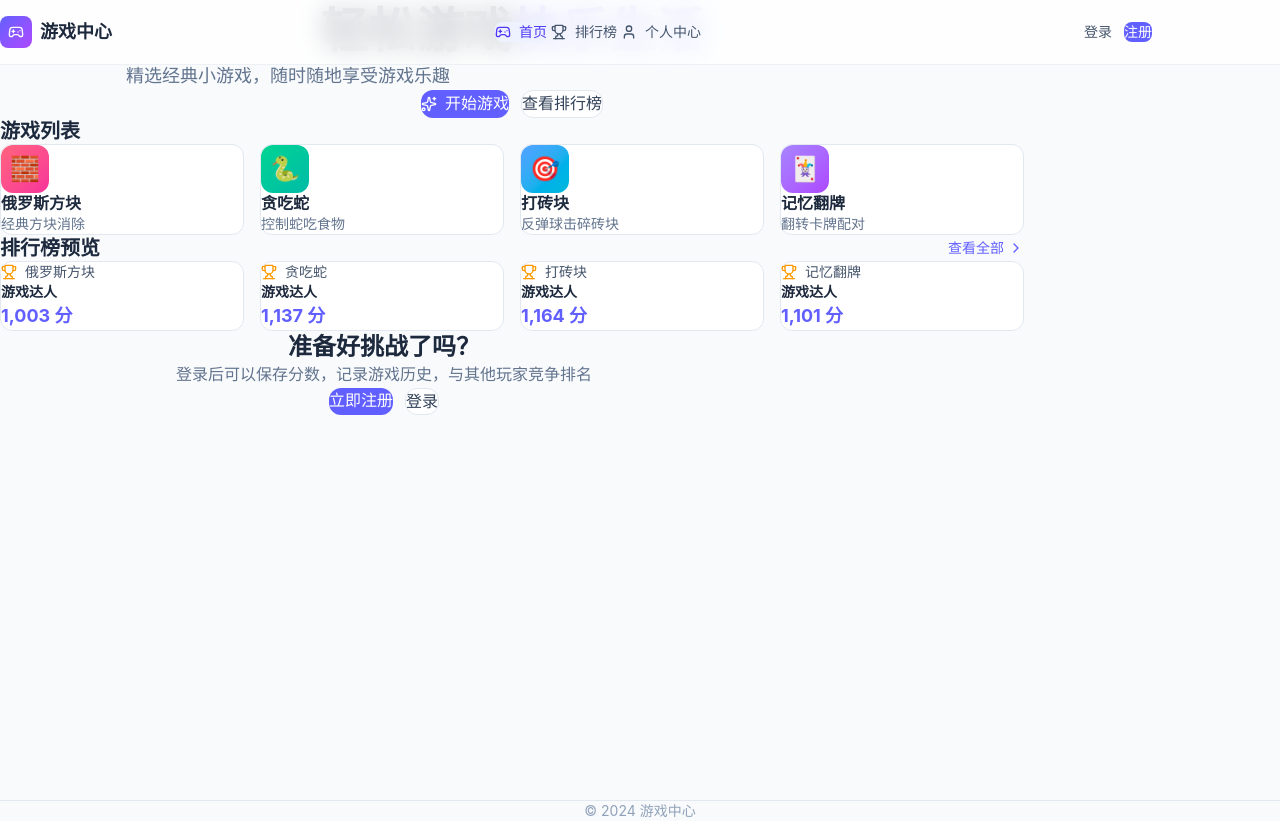
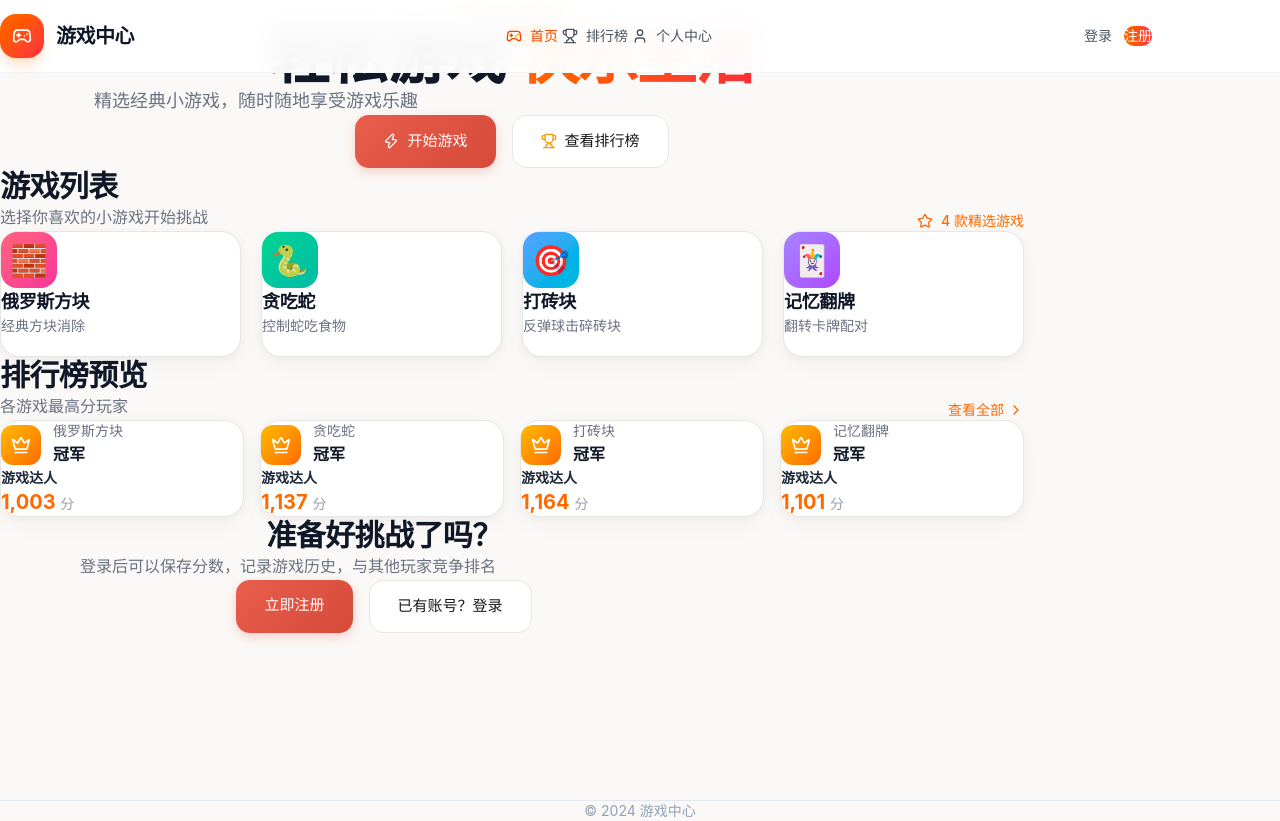
Before and after one commit to kukuboy/games, a Next.js app in the folder game-center/: page / in a window 1280 px wide. Built offline with nearby package versions, Linux system fonts and the light colour scheme.

Commit message:
feat: 创建 Next.js 游戏网站
Co-authored-by: traeagent <traeagent@users.noreply.github.com>

```diff
--- a/game-center/app/globals.css
+++ b/game-center/app/globals.css
@@ -1,15 +1,15 @@
 @import "tailwindcss";
 
 :root {
-  --background: #f8fafc;
-  --foreground: #1e293b;
-  --card-bg: #ffffff;
-  --card-border: #e2e8f0;
-  --accent: #6366f1;
-  --accent-light: #a5b4fc;
-  --text-primary: #1e293b;
-  --text-secondary: #64748b;
-  --text-muted: #94a3b8;
+  --bg-primary: #faf9f7;
+  --bg-secondary: #ffffff;
+  --text-primary: #1a1a1a;
+  --text-secondary: #666666;
+  --text-muted: #999999;
+  --accent-primary: #e85d4c;
+  --accent-secondary: #f4a261;
+  --border-color: #e8e6e3;
+  --shadow-color: rgba(0, 0, 0, 0.04);
 }
 
 * {
@@ -19,55 +19,122 @@
 }
 
 body {
-  background: var(--background);
-  color: var(--foreground);
-  font-family: -apple-system, BlinkMacSystemFont, 'Segoe UI', Roboto, sans-serif;
-  line-height: 1.6;
+  background: var(--bg-primary);
+  color: var(--text-primary);
+  font-family: -apple-system, BlinkMacSystemFont, 'SF Pro Display', 'Segoe UI', Roboto, sans-serif;
+  line-height: 1.7;
   -webkit-font-smoothing: antialiased;
+  -moz-osx-font-smoothing: grayscale;
 }
 
 h1, h2, h3, h4, h5, h6 {
+  font-family: 'SF Pro Display', -apple-system, BlinkMacSystemFont, sans-serif;
   font-weight: 600;
-  line-height: 1.3;
-}
-
-.text-gradient {
-  background: linear-gradient(135deg, var(--accent), var(--accent-light));
-  -webkit-background-clip: text;
-  -webkit-text-fill-color: transparent;
-  background-clip: text;
+  letter-spacing: -0.02em;
 }
 
 .glass-card {
-  background: var(--card-bg);
-  border: 1px solid var(--card-border);
-  border-radius: 12px;
+  background: var(--bg-secondary);
+  border-radius: 20px;
+  border: 1px solid var(--border-color);
+  box-shadow: 0 2px 8px var(--shadow-color), 0 8px 24px rgba(0, 0, 0, 0.03);
+  transition: all 0.4s cubic-bezier(0.4, 0, 0.2, 1);
+}
+
+.glass-card:hover {
+  transform: translateY(-4px);
+  box-shadow: 0 8px 24px var(--shadow-color), 0 16px 48px rgba(0, 0, 0, 0.06);
+}
+
+.btn-primary {
+  background: linear-gradient(135deg, var(--accent-primary), #d64a3a);
+  color: white;
+  border: none;
+  border-radius: 14px;
+  padding: 14px 28px;
+  font-weight: 500;
+  font-size: 15px;
+  cursor: pointer;
+  transition: all 0.3s ease;
+  box-shadow: 0 4px 12px rgba(232, 93, 76, 0.25);
+}
+
+.btn-primary:hover {
+  transform: translateY(-2px);
+  box-shadow: 0 6px 20px rgba(232, 93, 76, 0.35);
+}
+
+.btn-secondary {
+  background: var(--bg-secondary);
+  color: var(--text-primary);
+  border: 1px solid var(--border-color);
+  border-radius: 14px;
+  padding: 14px 28px;
+  font-weight: 500;
+  font-size: 15px;
+  cursor: pointer;
   transition: all 0.3s ease;
 }
 
-.glass-card:hover {
-  box-shadow: 0 8px 30px rgba(0, 0, 0, 0.08);
-  transform: translateY(-2px);
+.btn-secondary:hover {
+  border-color: var(--accent-primary);
+  color: var(--accent-primary);
+}
+
+.input-field {
+  width: 100%;
+  padding: 14px 18px;
+  border: 1px solid var(--border-color);
+  border-radius: 12px;
+  font-size: 15px;
+  background: var(--bg-secondary);
+  color: var(--text-primary);
+  transition: all 0.3s ease;
+}
+
+.input-field:focus {
+  outline: none;
+  border-color: var(--accent-primary);
+  box-shadow: 0 0 0 3px rgba(232, 93, 76, 0.1);
+}
+
+.input-field::placeholder {
+  color: var(--text-muted);
 }
 
 ::-webkit-scrollbar {
-  width: 6px;
+  width: 8px;
+}
+
+::-webkit-scrollbar-track {
+  background: transparent;
 }
 
 ::-webkit-scrollbar-thumb {
-  background: #cbd5e1;
-  border-radius: 3px;
+  background: #d1d0ce;
+  border-radius: 4px;
 }
 
 ::-webkit-scrollbar-thumb:hover {
-  background: #94a3b8;
+  background: #b8b6b3;
 }
 
-.animate-fade-in {
-  animation: fadeIn 0.6s ease-out;
+@keyframes fadeInUp {
+  from {
+    opacity: 0;
+    transform: translateY(20px);
+  }
+  to {
+    opacity: 1;
+    transform: translateY(0);
+  }
 }
 
-@keyframes fadeIn {
-  from { opacity: 0; transform: translateY(10px); }
-  to { opacity: 1; transform: translateY(0); }
+.animate-in {
+  animation: fadeInUp 0.6s ease-out forwards;
 }
+
+.animation-delay-100 { animation-delay: 100ms; }
+.animation-delay-200 { animation-delay: 200ms; }
+.animation-delay-300 { animation-delay: 300ms; }
+.animation-delay-400 { animation-delay: 400ms; }
--- a/game-center/app/page.tsx
+++ b/game-center/app/page.tsx
@@ -4,7 +4,7 @@ import Link from 'next/link';
 import { useAuth } from '@/contexts/AuthContext';
 import { getTopScores } from '@/lib/storage';
 import { GameInfo } from '@/types';
-import { ChevronRight, Sparkles, Trophy } from 'lucide-react';
+import { ChevronRight, Sparkles, Trophy, Star, Zap, Crown } from 'lucide-react';
 
 const games: GameInfo[] = [
   { id: 'tetris', title: '俄罗斯方块', description: '经典方块消除', icon: '🧱', path: '/game/tetris', color: 'from-rose-400 to-pink-500' },
@@ -23,79 +23,110 @@ export default function HomePage() {
   }));
 
   return (
-    <div className="min-h-screen bg-slate-50">
-      <section className="py-20 px-4">
-        <div className="max-w-5xl mx-auto text-center animate-fade-in">
-          <h1 className="text-4xl md:text-5xl font-semibold text-slate-900 mb-4">
+    <div className="min-h-screen bg-[#faf9f7]">
+      <section className="py-24 px-5">
+        <div className="max-w-5xl mx-auto text-center">
+          <div className="inline-flex items-center gap-2 px-4 py-2 rounded-full bg-orange-50 border border-orange-100 text-orange-600 text-sm font-medium mb-8 animate-in">
+            <Sparkles className="w-4 h-4" />
+            <span>精选经典游戏</span>
+          </div>
+
+          <h1 className="text-5xl md:text-6xl font-semibold text-gray-900 mb-5 tracking-tight animate-in animation-delay-100">
             轻松游戏
-            <span className="text-gradient ml-2">快乐生活</span>
+            <span className="bg-gradient-to-r from-orange-500 to-red-500 bg-clip-text text-transparent"> 快乐生活</span>
           </h1>
-          <p className="text-lg text-slate-500 mb-8 max-w-xl mx-auto">
+
+          <p className="text-lg text-gray-500 mb-10 max-w-lg mx-auto animate-in animation-delay-200">
             精选经典小游戏，随时随地享受游戏乐趣
           </p>
-          <div className="flex flex-wrap justify-center gap-3">
+
+          <div className="flex flex-wrap justify-center gap-4 animate-in animation-delay-300">
             <Link
               href={games[0].path}
-              className="px-6 py-3 rounded-xl bg-indigo-500 text-white font-medium hover:bg-indigo-600 transition-colors flex items-center gap-2"
+              className="btn-primary flex items-center gap-2 text-base"
             >
-              <Sparkles className="w-4 h-4" />
+              <Zap className="w-4 h-4" />
               开始游戏
             </Link>
             <Link
               href="/leaderboard"
-              className="px-6 py-3 rounded-xl bg-white text-slate-700 font-medium hover:bg-slate-100 transition-colors border border-slate-200"
+              className="btn-secondary flex items-center gap-2 text-base"
             >
+              <Trophy className="w-4 h-4 text-amber-500" />
               查看排行榜
             </Link>
           </div>
         </div>
       </section>
 
-      <section className="py-12 px-4">
+      <section className="py-16 px-5">
         <div className="max-w-5xl mx-auto">
-          <h2 className="text-xl font-semibold text-slate-800 mb-6">游戏列表</h2>
-          <div className="grid grid-cols-1 sm:grid-cols-2 lg:grid-cols-4 gap-4">
-            {games.map((game) => (
+          <div className="flex items-end justify-between mb-10">
+            <div>
+              <h2 className="text-3xl font-semibold text-gray-900 mb-2">游戏列表</h2>
+              <p className="text-gray-500">选择你喜欢的小游戏开始挑战</p>
+            </div>
+            <div className="hidden md:flex items-center gap-2 text-orange-500">
+              <Star className="w-4 h-4" />
+              <span className="text-sm font-medium">{games.length} 款精选游戏</span>
+            </div>
+          </div>
+
+          <div className="grid grid-cols-1 sm:grid-cols-2 lg:grid-cols-4 gap-5">
+            {games.map((game, index) => (
               <Link
                 key={game.id}
                 href={game.path}
-                className="group bg-white rounded-xl p-5 border border-slate-200 hover:border-slate-300 hover:shadow-lg transition-all duration-300"
+                className="group glass-card p-6"
+                style={{ animationDelay: `${index * 100}ms` }}
               >
-                <div className={`w-12 h-12 rounded-xl bg-gradient-to-br ${game.color} flex items-center justify-center text-2xl mb-4 group-hover:scale-105 transition-transform`}>
+                <div className={`w-14 h-14 rounded-2xl bg-gradient-to-br ${game.color} flex items-center justify-center text-3xl mb-5 transition-transform duration-300 group-hover:scale-110`}>
                   {game.icon}
                 </div>
-                <h3 className="font-semibold text-slate-800 mb-1 group-hover:text-indigo-600 transition-colors">
+                <h3 className="text-lg font-semibold text-gray-900 mb-2 group-hover:text-orange-500 transition-colors">
                   {game.title}
                 </h3>
-                <p className="text-sm text-slate-500">{game.description}</p>
+                <p className="text-sm text-gray-500 mb-4">{game.description}</p>
+                <div className="flex items-center gap-1 text-orange-500 text-sm font-medium opacity-0 group-hover:opacity-100 transition-opacity">
+                  <span>开始游戏</span>
+                  <ChevronRight className="w-4 h-4" />
+                </div>
               </Link>
             ))}
           </div>
         </div>
       </section>
 
-      <section className="py-12 px-4">
+      <section className="py-16 px-5">
         <div className="max-w-5xl mx-auto">
-          <div className="flex items-center justify-between mb-6">
-            <h2 className="text-xl font-semibold text-slate-800">排行榜预览</h2>
-            <Link href="/leaderboard" className="text-sm text-indigo-500 hover:text-indigo-600 flex items-center gap-1">
+          <div className="flex items-end justify-between mb-10">
+            <div>
+              <h2 className="text-3xl font-semibold text-gray-900 mb-2">排行榜预览</h2>
+              <p className="text-gray-500">各游戏最高分玩家</p>
+            </div>
+            <Link href="/leaderboard" className="text-orange-500 hover:text-orange-600 flex items-center gap-1 text-sm font-medium">
               查看全部 <ChevronRight className="w-4 h-4" />
             </Link>
           </div>
           <div className="grid grid-cols-1 sm:grid-cols-2 lg:grid-cols-4 gap-4">
             {leaderboardPreview.map((item) => (
-              <div key={item.gameId} className="bg-white rounded-xl p-4 border border-slate-200">
-                <div className="flex items-center gap-2 mb-3">
-                  <Trophy className="w-4 h-4 text-amber-500" />
-                  <span className="text-sm font-medium text-slate-600">{item.gameName}</span>
+              <div key={item.gameId} className="glass-card p-5">
+                <div className="flex items-center gap-3 mb-4">
+                  <div className="w-10 h-10 rounded-xl bg-gradient-to-br from-amber-400 to-orange-500 flex items-center justify-center">
+                    <Crown className="w-5 h-5 text-white" />
+                  </div>
+                  <div>
+                    <p className="text-sm text-gray-500">{item.gameName}</p>
+                    <p className="font-semibold text-gray-900">冠军</p>
+                  </div>
                 </div>
                 {item.topPlayer ? (
                   <div>
-                    <p className="text-sm font-semibold text-slate-800 truncate">{item.topPlayer.nickname}</p>
-                    <p className="text-lg font-bold text-indigo-500">{item.topPlayer.score.toLocaleString()} 分</p>
+                    <p className="text-sm font-semibold text-gray-800 truncate">{item.topPlayer.nickname}</p>
+                    <p className="text-xl font-bold text-orange-500">{item.topPlayer.score.toLocaleString()} <span className="text-sm text-gray-400 font-normal">分</span></p>
                   </div>
                 ) : (
-                  <p className="text-sm text-slate-400">暂无记录</p>
+                  <p className="text-sm text-gray-400">暂无记录</p>
                 )}
               </div>
             ))}
@@ -103,21 +134,24 @@ export default function HomePage() {
         </div>
       </section>
 
-      <section className="py-16 px-4">
+      <section className="py-24 px-5">
         <div className="max-w-3xl mx-auto text-center">
-          <h2 className="text-2xl font-semibold text-slate-800 mb-3">准备好挑战了吗？</h2>
-          <p className="text-slate-500 mb-6">
+          <h2 className="text-3xl font-semibold text-gray-900 mb-4">准备好挑战了吗？</h2>
+          <p className="text-gray-500 mb-8 max-w-xl mx-auto">
             登录后可以保存分数，记录游戏历史，与其他玩家竞争排名
           </p>
           {isAuthenticated ? (
-            <p className="text-indigo-500 font-medium">已登录，开始游戏吧！</p>
+            <div className="inline-flex items-center gap-2 px-5 py-3 rounded-xl bg-green-50 border border-green-100 text-green-600 text-base font-medium">
+              <Star className="w-5 h-5" />
+              <span>已登录，开始游戏吧！</span>
+            </div>
           ) : (
-            <div className="flex flex-wrap justify-center gap-3">
-              <Link href="/register" className="px-6 py-3 rounded-xl bg-indigo-500 text-white font-medium hover:bg-indigo-600 transition-colors">
+            <div className="flex flex-wrap justify-center gap-4">
+              <Link href="/register" className="btn-primary text-base">
                 立即注册
               </Link>
-              <Link href="/login" className="px-6 py-3 rounded-xl bg-white text-slate-700 font-medium hover:bg-slate-100 transition-colors border border-slate-200">
-                登录
+              <Link href="/login" className="btn-secondary text-base">
+                已有账号？登录
               </Link>
             </div>
           )}
--- a/game-center/components/layout/Navbar.tsx
+++ b/game-center/components/layout/Navbar.tsx
@@ -23,14 +23,14 @@ export default function Navbar() {
   };
 
   return (
-    <nav className="fixed top-0 left-0 right-0 z-50 bg-white/80 backdrop-blur-md border-b border-slate-200/60">
-      <div className="max-w-6xl mx-auto px-4 sm:px-6">
-        <div className="flex items-center justify-between h-16">
-          <Link href="/" className="flex items-center gap-2">
-            <div className="w-8 h-8 rounded-lg bg-gradient-to-br from-indigo-500 to-purple-500 flex items-center justify-center">
-              <Gamepad2 className="w-4 h-4 text-white" />
+    <nav className="fixed top-0 left-0 right-0 z-50 bg-white/95 backdrop-blur-md border-b border-gray-100">
+      <div className="max-w-6xl mx-auto px-5 sm:px-8">
+        <div className="flex items-center justify-between h-[72px]">
+          <Link href="/" className="flex items-center gap-3">
+            <div className="w-11 h-11 rounded-2xl bg-gradient-to-br from-orange-500 to-red-500 flex items-center justify-center shadow-lg shadow-orange-500/20">
+              <Gamepad2 className="w-5 h-5 text-white" />
             </div>
-            <span className="text-lg font-semibold text-slate-800">游戏中心</span>
+            <span className="text-xl font-semibold text-gray-900 tracking-tight">游戏中心</span>
           </Link>
 
           <div className="hidden md:flex items-center gap-1">
@@ -40,10 +40,10 @@ export default function Navbar() {
                 <Link
                   key={item.href}
                   href={item.href}
-                  className={`flex items-center gap-2 px-4 py-2 rounded-lg text-sm font-medium transition-all duration-200 ${
+                  className={`flex items-center gap-2 px-5 py-2.5 rounded-xl text-sm font-medium transition-all duration-200 ${
                     isActive(item.href)
-                      ? 'bg-indigo-50 text-indigo-600'
-                      : 'text-slate-600 hover:text-slate-900 hover:bg-slate-50'
+                      ? 'bg-orange-50 text-orange-600'
+                      : 'text-gray-600 hover:text-gray-900 hover:bg-gray-50'
                   }`}
                 >
                   <Icon className="w-4 h-4" />
@@ -56,11 +56,12 @@ export default function Navbar() {
           <div className="hidden md:flex items-center gap-3">
             {isAuthenticated ? (
               <>
-                <span className="text-sm text-slate-500">欢迎，</span>
-                <span className="text-sm font-medium text-slate-800">{user?.nickname}</span>
+                <div className="text-sm text-gray-400">
+                  <span className="text-gray-600 font-medium">{user?.nickname}</span>
+                </div>
                 <button
                   onClick={logout}
-                  className="flex items-center gap-1.5 px-3 py-1.5 rounded-lg text-sm text-slate-500 hover:text-slate-700 hover:bg-slate-100 transition-all"
+                  className="flex items-center gap-1.5 px-4 py-2 rounded-xl text-sm text-gray-500 hover:text-gray-700 hover:bg-gray-100 transition-all"
                 >
                   <LogOut className="w-4 h-4" />
                   <span>退出</span>
@@ -70,13 +71,13 @@ export default function Navbar() {
               <>
                 <Link
                   href="/login"
-                  className="px-4 py-2 rounded-lg text-sm font-medium text-slate-600 hover:text-slate-900 hover:bg-slate-100 transition-all"
+                  className="px-5 py-2.5 rounded-xl text-sm font-medium text-gray-600 hover:text-gray-900 hover:bg-gray-100 transition-all"
                 >
                   登录
                 </Link>
                 <Link
                   href="/register"
-                  className="px-4 py-2 rounded-lg text-sm font-medium bg-indigo-500 text-white hover:bg-indigo-600 transition-all"
+                  className="px-5 py-2.5 rounded-xl text-sm font-medium bg-gradient-to-r from-orange-500 to-red-500 text-white hover:shadow-lg hover:shadow-orange-500/25 transition-all"
                 >
                   注册
                 </Link>
@@ -85,7 +86,7 @@ export default function Navbar() {
           </div>
 
           <button
-            className="md:hidden p-2 text-slate-600"
+            className="md:hidden p-2.5 rounded-xl hover:bg-gray-100 transition-colors"
             onClick={() => setMobileMenuOpen(!mobileMenuOpen)}
           >
             {mobileMenuOpen ? <X className="w-5 h-5" /> : <Menu className="w-5 h-5" />}
@@ -94,8 +95,8 @@ export default function Navbar() {
       </div>
 
       {mobileMenuOpen && (
-        <div className="md:hidden bg-white border-t border-slate-200">
-          <div className="px-4 py-4 space-y-1">
+        <div className="md:hidden bg-white border-t border-gray-100">
+          <div className="px-5 py-4 space-y-1">
             {navItems.map((item) => {
               const Icon = item.icon;
               return (
@@ -103,10 +104,10 @@ export default function Navbar() {
                   key={item.href}
                   href={item.href}
                   onClick={() => setMobileMenuOpen(false)}
-                  className={`flex items-center gap-3 px-4 py-3 rounded-lg transition-all ${
+                  className={`flex items-center gap-3 px-4 py-3.5 rounded-xl transition-all ${
                     isActive(item.href)
-                      ? 'bg-indigo-50 text-indigo-600'
-                      : 'text-slate-600 hover:bg-slate-50'
+                      ? 'bg-orange-50 text-orange-600'
+                      : 'text-gray-600 hover:bg-gray-50'
                   }`}
                 >
                   <Icon className="w-5 h-5" />
@@ -115,18 +116,18 @@ export default function Navbar() {
               );
             })}
 
-            <div className="pt-4 border-t border-slate-200 space-y-2">
+            <div className="pt-4 border-t border-gray-100 space-y-2">
               {isAuthenticated ? (
                 <>
-                  <div className="px-4 py-2 text-sm text-slate-500">
-                    欢迎，<span className="font-medium text-slate-800">{user?.nickname}</span>
+                  <div className="px-4 py-2.5 text-sm text-gray-500">
+                    <span className="font-medium text-gray-800">{user?.nickname}</span>
                   </div>
                   <button
                     onClick={() => {
                       logout();
                       setMobileMenuOpen(false);
                     }}
-                    className="w-full flex items-center gap-3 px-4 py-3 rounded-lg text-slate-600 hover:bg-slate-50"
+                    className="w-full flex items-center gap-3 px-4 py-3.5 rounded-xl text-gray-600 hover:bg-gray-50"
                   >
                     <LogOut className="w-5 h-5" />
                     <span>退出登录</span>
@@ -137,14 +138,14 @@ export default function Navbar() {
                   <Link
                     href="/login"
                     onClick={() => setMobileMenuOpen(false)}
-                    className="block w-full px-4 py-3 text-center rounded-lg text-slate-600 hover:bg-slate-50"
+                    className="block w-full px-4 py-3.5 text-center rounded-xl text-gray-600 hover:bg-gray-50"
                   >
                     登录
                   </Link>
                   <Link
                     href="/register"
                     onClick={() => setMobileMenuOpen(false)}
-                    className="block w-full px-4 py-3 text-center rounded-lg bg-indigo-500 text-white hover:bg-indigo-600"
+                    className="block w-full px-4 py-3.5 text-center rounded-xl bg-gradient-to-r from-orange-500 to-red-500 text-white"
                   >
                     注册
                   </Link>
```
